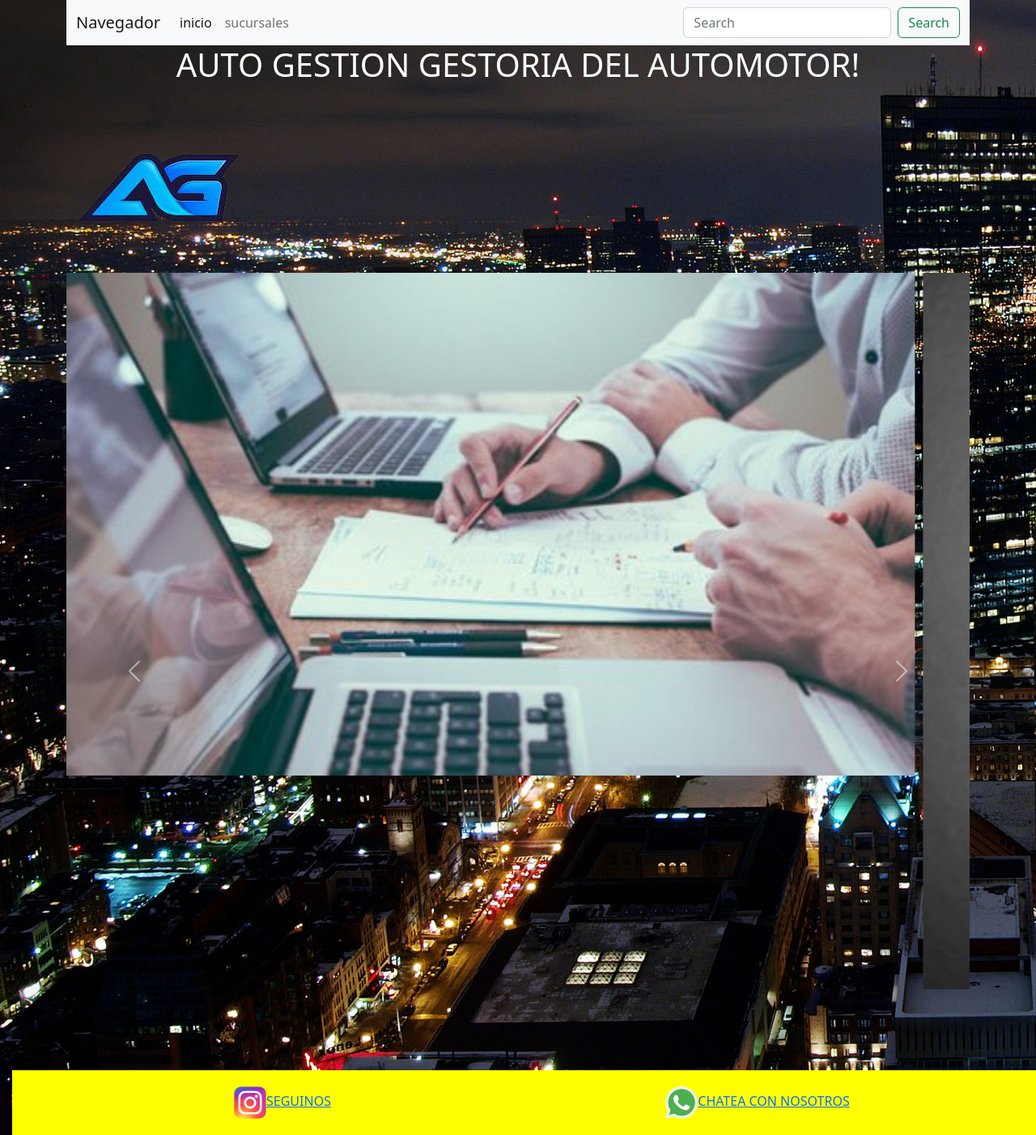
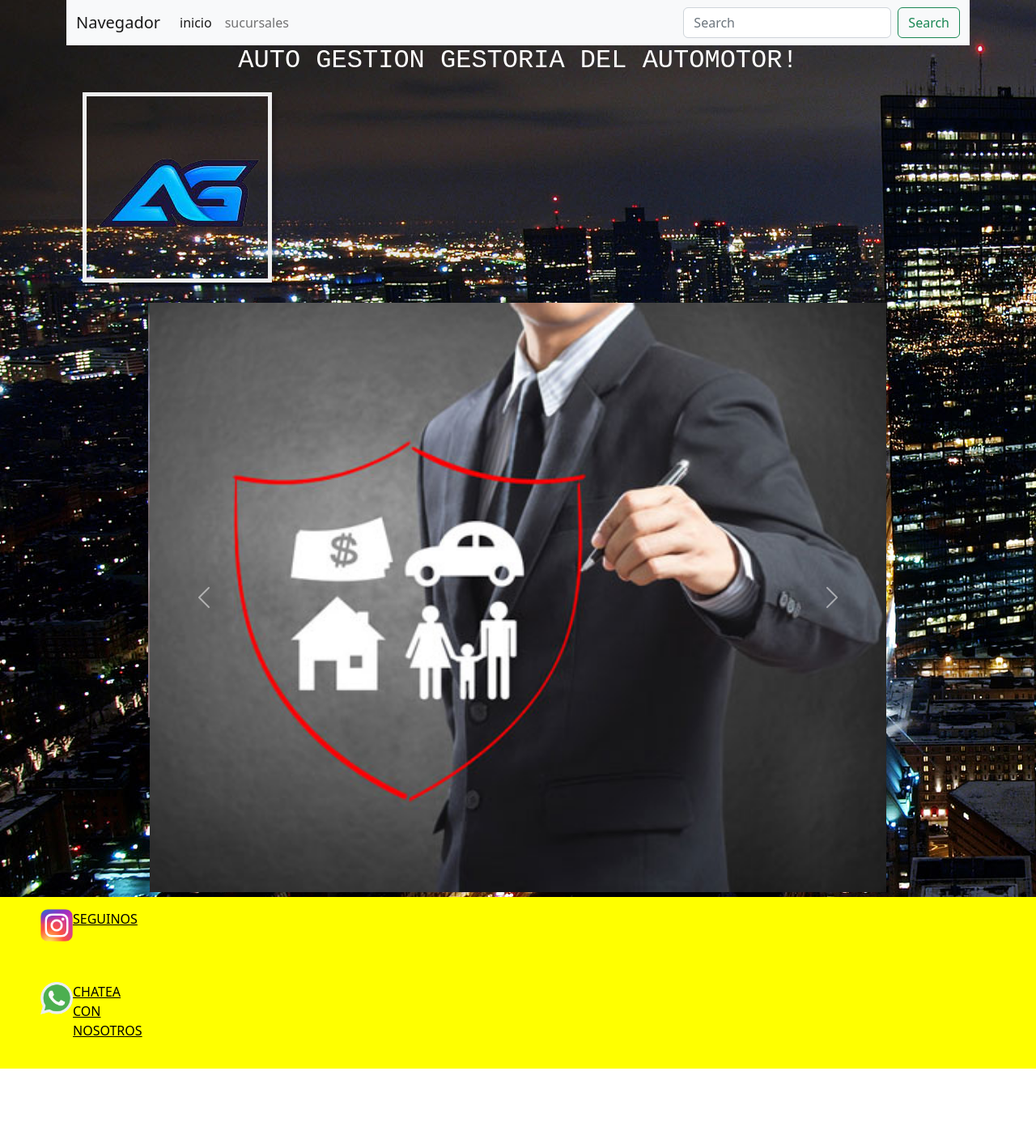
Before and after one commit to mati-lirosi/lirosi-gestoria-bootstrap1, a website: page index.html in a window 1280 px wide. Shown: the whole page at 81% size. After the commit the page ends 1320 px from the top, so only its background shows below. Drawn offline with nearby package versions, Linux system fonts and the light colour scheme.

Commit message:
se agrega estilo y sass

```diff
--- a/css/estilo.css
+++ b/css/estilo.css
@@ -2,61 +2,148 @@ body{ background-image: url("../assets/img/fondo.jpg"); assets/imgfondo.jpg
    background-repeat: no-repeat;
 
 }
-h1{color: white;
-text-align: center;
-}
-
-
-
-.carousel-item{ padding-left: 25px;
-padding-right: 50px;
-margin-bottom: 60px;
-}
-.nav{background-color: white;}
 
 
 
 
 
-.container-footer{background-color: yellow;
- justify-content: center;
-    margin-left: 15px;
-    text-align: center;
-    padding: 75px;
 
 
 
+
+h1{
+ text-align: center;
+
+    color: white;
+
+  white-space: nowrap;
+  font-size: 2rem;
+  margin: 0 auto;
+  font-family: "Courier New";}
+
+
+
+
+
+
+
+.sucursal {font-family:swift;
+color: white;
+padding-top: 20px;
+padding-bottom: 20px;
+border: 12px inset ;
+margin-top: 10px;
+       }
+
+
+
+
+footer{display: flex;
+  padding-left: 50px;
+   background-color: yellow;}
+
+
+
+
+.carousel-item{ display: inline-block;
+padding-left: 100px;
+
+padding-right: 20px;
+
 }
 
-.gps{ display: flex;
+.carrusel{display: inline-block;
+    padding-left: 100px;
+margin-left: 100px;
+margin-right: 100px;
+padding-right: 200px;
+padding-top: 5px;
+padding-bottom: 5px;
+}
+
+
+
+
+
+
+.logo {
+    display: block  ;
+    margin: 20px;
+    border: 5px solid #eee;
+    -webkit-box-shadow: 4px 4px 4px rgba(0,0,0,0.2);
+    -moz-box-shadow: 4px 4px 4px rgba(0,0,0,0.2);
+    box-shadow: 4px 4px 4px rgba(0,0,0,0.2);
+    -webkit-transition: all 0.5s ease-out;
+    -moz-transition: all 0.5s ease;
+    -o-transition: all 0.5s ease;
+}
+
+.logo:hover {
+    -webkit-transform: rotate(-7deg);
+    -moz-transform: rotate(-7deg);
+    -o-transform: rotate(-7deg);
+}
+
+
+
+
+ .gps{display: flex;
     flex-wrap: wrap;
     justify-content: center;
-    padding-left: 15px;}
+    padding-left: 15px;
+    margin-bottom: 25px;}
 
-.boton-redes{padding-left: 400px;
+
+.video-tramites{  display: flex;
+    flex-wrap: wrap;
+    justify-content: center    ;}
+
+    .grid-container {
+  display: grid;
+  grid-template-columns: repeat(auto-fit, minmax(100px, 1fr));
+  grid-gap: 5px;
+  justify-items: right;
+  align-items: right;
+  padding-left: 50px;
+}
+
+.grid-item1 {
+  background: grey;
+  text-align: center;
+  border: black 5px solid;
+  width: 100px;
+  height: 100px;
+}
+.boton-redes{ display: inline-flex;
+
+    color: black;
+    padding-top: 15px;
+    padding-bottom:15px ;
+    margin-bottom: 20px   ;}
+
+
+
+
+@media only screen and (min-width: 769px)  and (max-width: 800px) {
+}
+
+
+  .carrusel{display: inline-block;
+
+padding-left: 1px;
+
+padding-right: 1px;
+
+}
+.carousel-item{ display: inline-block;
+padding-left: 2px;
+padding-right: 2px;
 
 
 }
+.video-tramites{  display: flex;
+    margin-left: 1px;
+    padding-right: 175px;
+    padding-left: 5px;
 
-
-@media only screen and (min-width: 768px)  and (max-width: 1023px) { }
-.carousel-item{ padding-left: 5px;
-padding-right: 5px;
-margin-bottom: 100px;
-}
-.container-footer{background-color: yellow;
-   padding-left: 40px;
-
-    padding-top: 20px;
-    padding-bottom: 20px;
-
-
-}
-.boton-redes{padding-left: 20px;
-    margin-left: 5px;
-}
-
- .gps{ display:flex;
- margin-left: 4px;
-margin-bottom: 12px;
-}
+   }
--- a/index.html
+++ b/index.html
@@ -8,7 +8,7 @@
 
                   <link href="https://cdn.jsdelivr.net/npm/bootstrap@5.2.0/dist/css/bootstrap.min.css" rel="stylesheet" integrity="sha384-gH2yIJqKdNHPEq0n4Mqa/HGKIhSkIHeL5AyhkYV8i59U5AR6csBvApHHNl/vI1Bx" crossorigin="anonymous">
 
-
+                <link rel="icon" href="./assets/img/logo.ico" type="image/x-icon" />
                    <title>Auto Gestion Gestoria</title>
 
              <link rel="stylesheet" href="css/estilo.css">
@@ -50,6 +50,7 @@
             </div>
             </div>
  </nav>
+
 
 
 
@@ -114,18 +115,23 @@
 
                              <a class="boton-redes" href = https://www.instagram.com/autogestion2020 target="_blank">
 
-                             <img src="./assets/img/instagram.png" width="40" height="40">SEGUINOS</a></div>
+                             <img src="./assets/img/instagram.png" width="40" height="40">SEGUINOS</a>
 
 
 
                             <div class=" col-12 col-lg-6">
 
                             <a class="boton-redes" href="https://wa.me/+543516119187/?text=tu%20texto%20personalizado" target="_blank">
-                      <img src="./assets/img/logo-wsp.png" width="40" height="40">CHATEA CON NOSOTROS</a> </div>
+                      <img src="./assets/img/logo-wsp.png" width="40" height="40">CHATEA CON NOSOTROS</a>
 
 
 
                  </div>
+                </div>
+               </div>
+              </div>
+
+
 
 
          </footer>
@@ -137,5 +143,5 @@
 
 
            <script src="https://cdn.jsdelivr.net/npm/bootstrap@5.2.0/dist/js/bootstrap.bundle.min.js" integrity="sha384-A3rJD856KowSb7dwlZdYEkO39Gagi7vIsF0jrRAoQmDKKtQBHUuLZ9AsSv4jD4Xa" crossorigin="anonymous"></script>
-
+   </body>
 </html>
```
Also changed, not shown: pages/sucursales.html (+25 -18 lines). Lines whose indentation alone changed are shown as unchanged.
